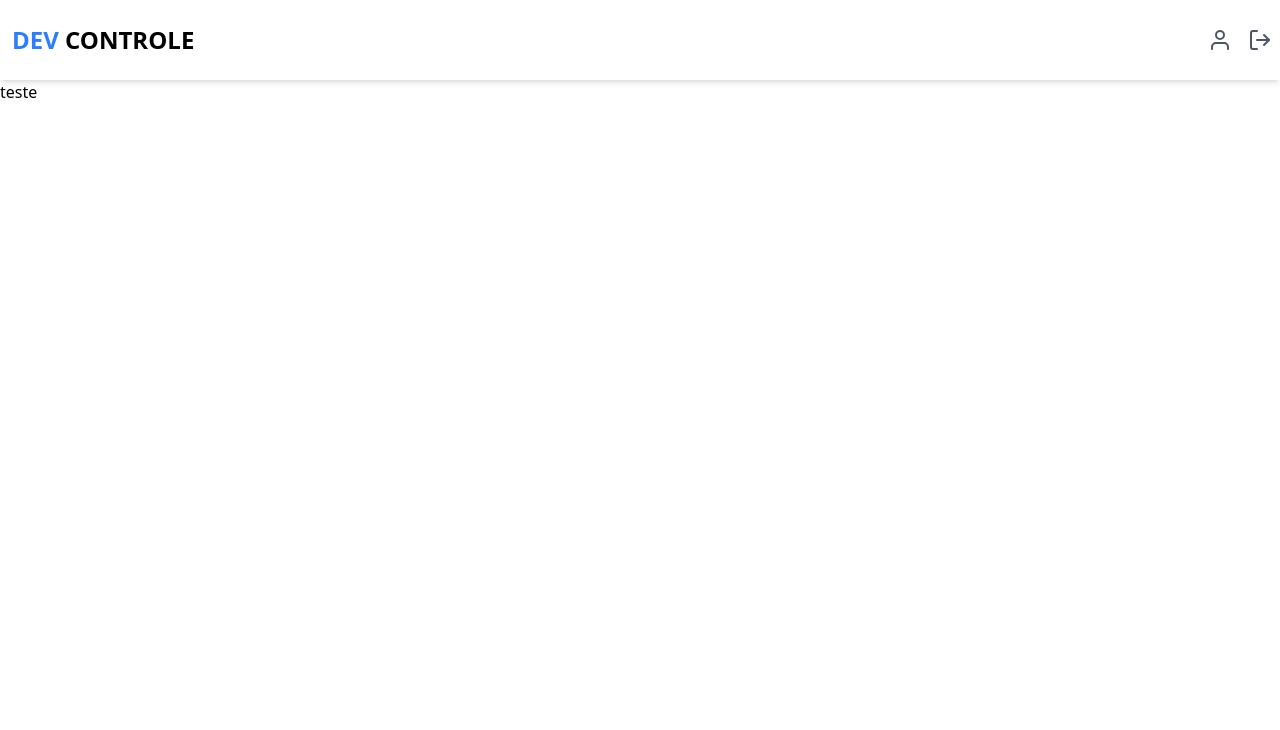
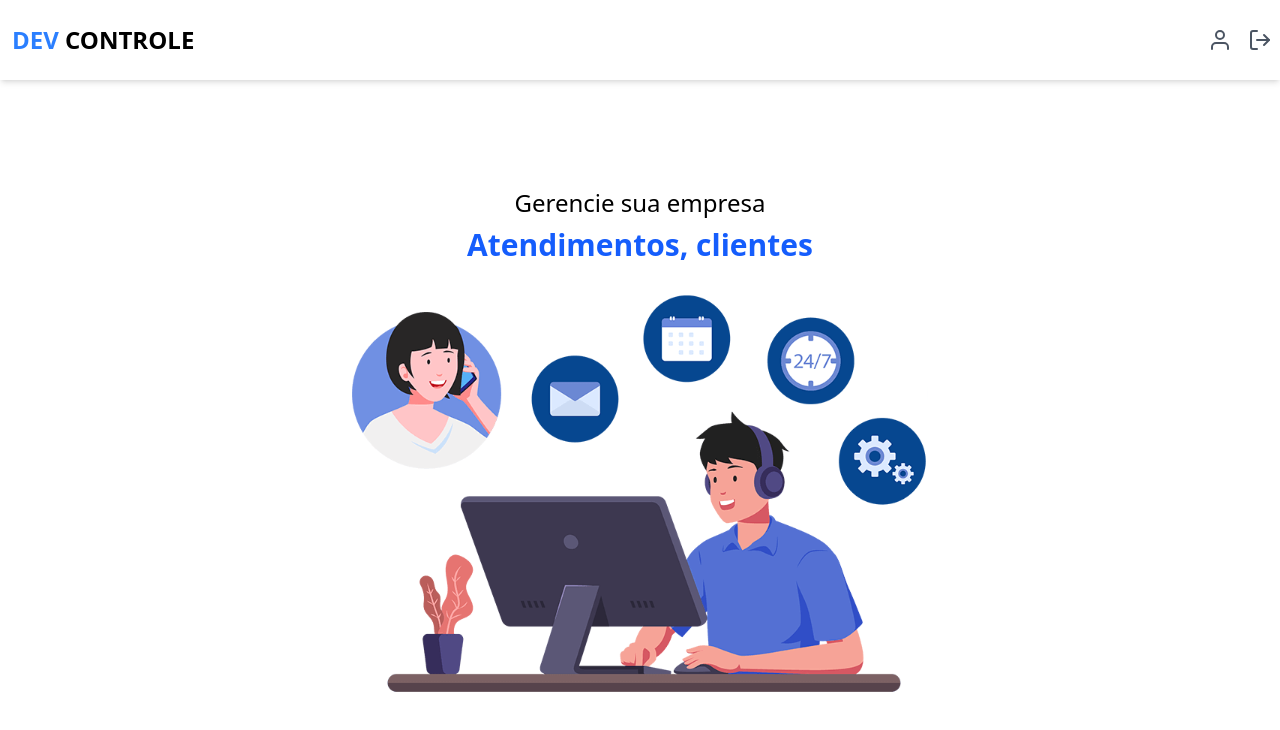
Before and after one commit to YanGraim/devcontrole, a Next.js app: page / in a window 1280 px wide. Shown: the top 730 px of the page. Built offline with nearby package versions, Linux system fonts and the light colour scheme.

Commit message:
cria e estiliza página de home

```diff
--- a/src/app/page.tsx
+++ b/src/app/page.tsx
@@ -1,9 +1,20 @@
-// import Image from "next/image";
+import Image from "next/image";
+import heroImg from "@/assets/hero.svg";
 
 export default function Home() {
   return (
-    <main>
-      <h1>teste</h1>
+    <main className="flex items-center flex-col justify-center min-h-[calc(100vh-80px)]">
+      <h2 className="font-medium text-2xl mb-2">Gerencie sua empresa</h2>
+      <h1 className="font-bold text-3xl mb-8 text-blue-600 md:4xl">
+        Atendimentos, clientes
+      </h1>
+
+      <Image
+        src={heroImg}
+        alt="Imagem hero do dev controle"
+        width={600}
+        className="max-w-sm md:max-w-xl"
+      />
     </main>
   );
 }
```
